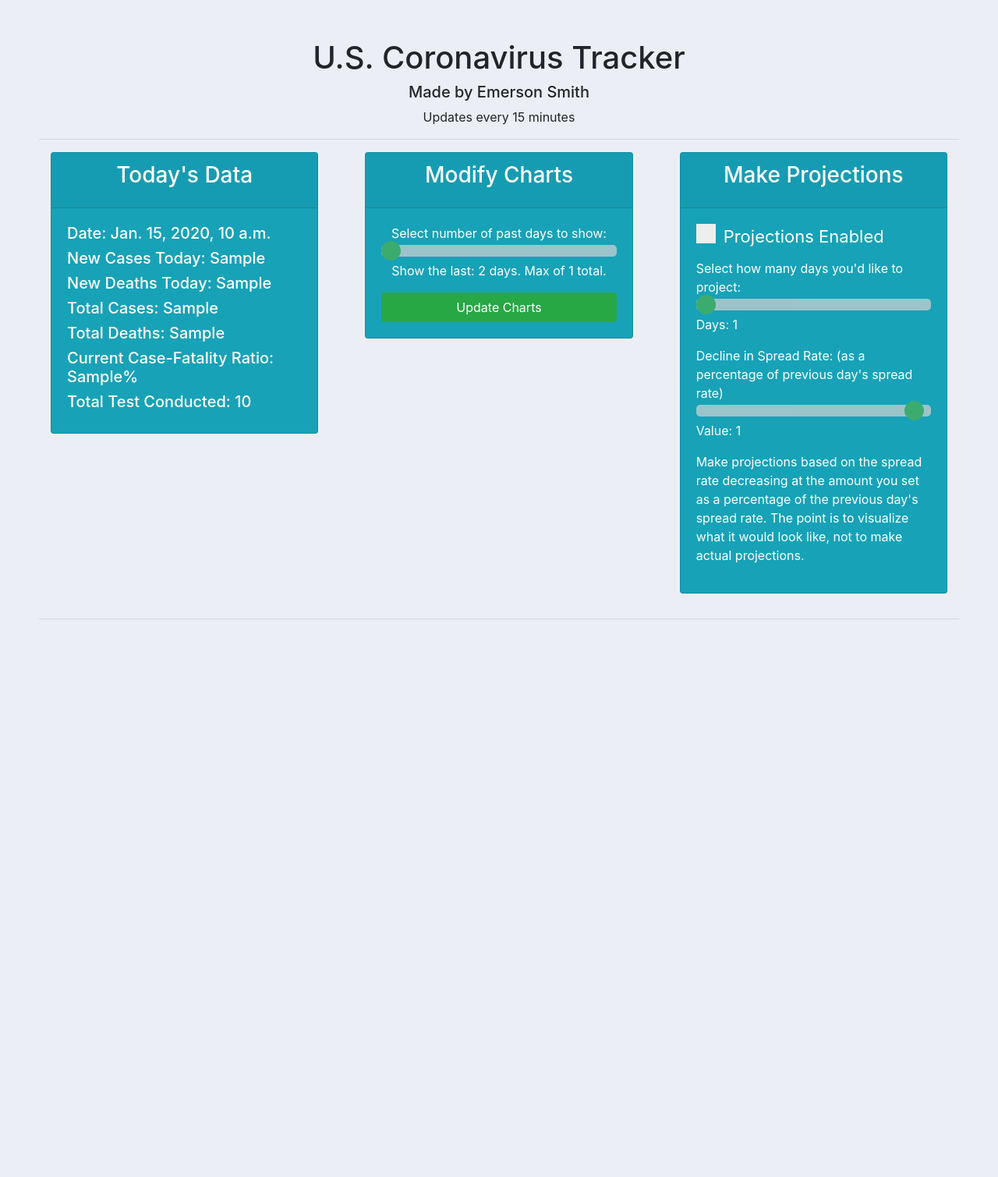
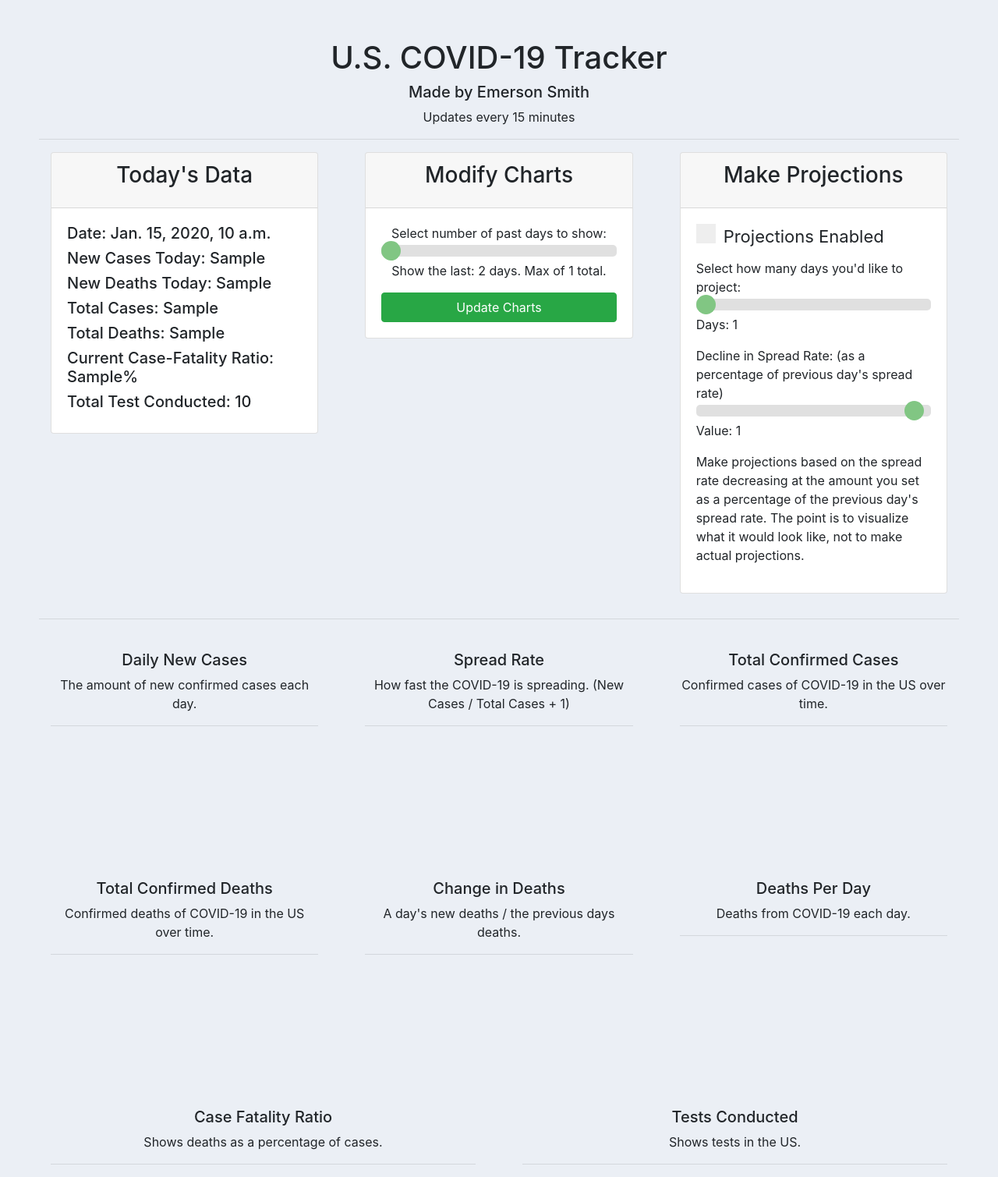
Before and after one commit to emerson-smith/coronavirustracker, a Django app: template tracker/templates/tracker/base.html in a window 1280 px wide. Shown: the top 1509 px of the page at 78% size. Before the commit the page ends 794 px from the top, so only its background shows below. Run offline with Django 3.2, Linux system fonts and the light colour scheme; the template is opened without the code that fills it: most values are stand-ins (such as "Sample title", 1, 10 or a date in 2020); a map, chart or similar area stays blank; some libraries are stand-ins or nearby versions.

Commit message:
Add files via upload

```diff
--- a/tracker/templates/tracker/base.html
+++ b/tracker/templates/tracker/base.html
@@ -117,17 +117,16 @@
 </head>
 <body>
 <div class="text-center">
-<h1>U.S. Coronavirus Tracker</h1>
+<h1>U.S. COVID-19 Tracker</h1>
 <h5>Made by Emerson Smith</h5>
 Updates every 15 minutes<hr>
 </div>
-{#{% include 'tracker/status.html' %}#}
 
 <form method="POST"> {% csrf_token %}
 <div class="row">
     <div class="col">
         <div class="col-md">
-            <div class="card text-white bg-info mb-3">
+            <div class="card bg-white mb-3">
 			  	<div class="card-header text-center">
 			  		<h3 class="card-title">Today's Data</h3>
 			  	</div>
@@ -146,7 +145,7 @@ Updates every 15 minutes<hr>
 
     <div class="col">
         <div class="col-md">
-                        <div class="card text-center text-white bg-info mb-3">
+                        <div class="card text-center bg-white mb-3">
 			  	<div class="card-header">
 			  		<h3 class="card-title">Modify Charts</h3>
 			  	</div>
@@ -162,7 +161,7 @@ Updates every 15 minutes<hr>
 
     <div class="col">
         <div class="col-md">
-            <div class="card text-white bg-info mb-3">
+            <div class="card bg-white mb-3">
 			  	<div class="card-header text-center ">
 			  		<h3 class="card-title">Make Projections</h3>
 			  	</div>
@@ -195,18 +194,21 @@ Updates every 15 minutes<hr>
 
     <div class="col">
 		<div class="col-sm">
+            <br/><h5 class="text-center">Daily New Cases</h5><p class="text-center">The amount of new confirmed cases each day.</p><hr>
             <canvas id="newCasesChart"></canvas>
         </div>
     </div>
 
     <div class="col">
 		<div class="col-sm">
+            <br/><h5 class="text-center">Spread Rate</h5><p class="text-center">How fast the COVID-19 is spreading. (New Cases / Total Cases + 1)</p><hr>
             <canvas id="casesGrowthRateChart"></canvas>
         </div>
     </div>
 
     <div class="col">
 		<div class="col-sm">
+            <br/><h5 class="text-center">Total Confirmed Cases</h5><p class="text-center">Confirmed cases of COVID-19 in the US over time.</p><hr>
             <canvas id="casesChart"></canvas>
         </div>
     </div>
@@ -217,18 +219,21 @@ Updates every 15 minutes<hr>
 
     <div class="col">
 		<div class="col-md">
+            <br/><h5 class="text-center">Total Confirmed Deaths</h5><p class="text-center">Confirmed deaths of COVID-19 in the US over time.</p><hr>
             <canvas id="deathsChart"></canvas>
         </div>
     </div>
 
     <div class="col">
 		<div class="col-md">
+            <br/><h5 class="text-center">Change in Deaths</h5><p class="text-center">A day's new deaths / the previous days deaths.</p><hr>
             <canvas id="deathsGrowthRateChart"></canvas>
         </div>
     </div>
 
     <div class="col">
 		<div class="col-md">
+            <br/><h5 class="text-center">Deaths Per Day</h5><p class="text-center">Deaths from COVID-19 each day.</p><hr>
             <canvas id="deathsDailyChart"></canvas>
         </div>
     </div>
@@ -241,23 +246,17 @@ Updates every 15 minutes<hr>
 
     <div class="col">
 		<div class="col-md">
+            <br/><h5 class="text-center">Case Fatality Ratio</h5><p class="text-center">Shows deaths as a percentage of cases.</p><hr>
             <canvas id="caseFatalityChart"></canvas>
         </div>
     </div>
 
     <div class="col">
 		<div class="col-md">
+            <br/><h5 class="text-center">Tests Conducted</h5><p class="text-center">Shows tests in the US.</p><hr>
             <canvas id="testsChart"></canvas>
         </div>
     </div>
-
-    <div class="col">
-		<div class="col-md">
-
-        </div>
-    </div>
-
-
 
 </div>
 
```
